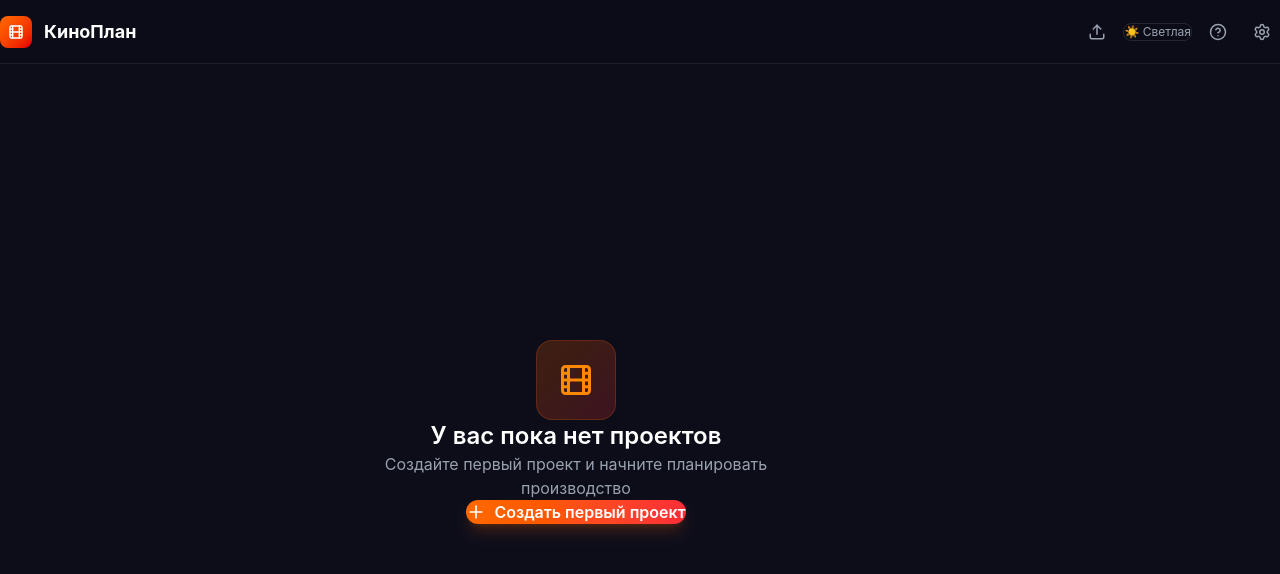
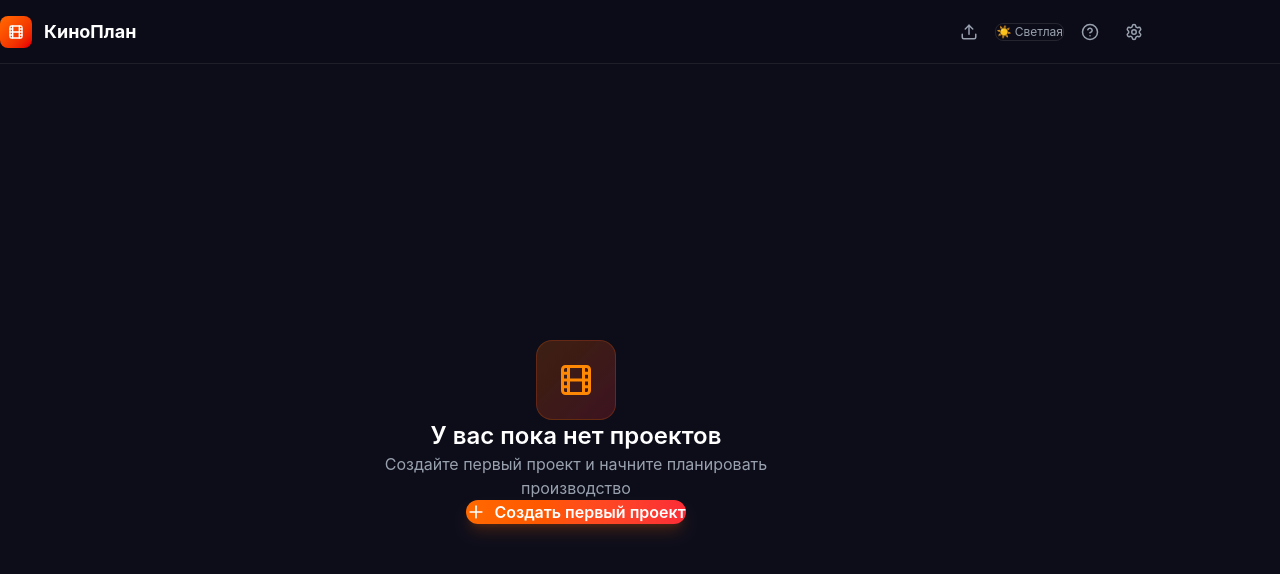
Before and after one commit to Pasha1979/kinoplan, a React (Vite) app: page / in a window 1280 px wide. Shown: the top 574 px of the page. Built offline with nearby package versions, Linux system fonts and the light colour scheme.

Commit message:
fix: bulletproof centered layout on HomePage - inner container + overflow-x-hidden

```diff
--- a/src/pages/Home/HomePage.tsx
+++ b/src/pages/Home/HomePage.tsx
@@ -276,11 +276,12 @@ export default function HomePage() {
   }
 
   return (
-    <div className={`h-screen flex flex-col ${theme === 'dark' ? 'bg-[#0d0d1a] text-white' : 'bg-gray-50 text-gray-900'}`}>
+    <div className={`h-screen flex flex-col overflow-x-hidden ${theme === 'dark' ? 'bg-[#0d0d1a] text-white' : 'bg-gray-50 text-gray-900'}`}>
       {/* Верхняя панель */}
-      <header className={`sticky top-0 z-30 flex items-center justify-between px-10 md:px-16 lg:px-24 h-16 border-b ${
+      <header className={`sticky top-0 z-30 h-16 border-b ${
         theme === 'dark' ? 'bg-[#0d0d1a]/80 border-white/8 backdrop-blur-md' : 'bg-white border-gray-200'
       }`}>
+        <div className="max-w-6xl mx-auto px-6 md:px-10 h-full flex items-center justify-between">
         <div className="flex items-center gap-3">
           <div className="w-8 h-8 rounded-lg bg-gradient-to-br from-orange-500 to-red-600 flex items-center justify-center">
             <Film size={16} className="text-white" />
@@ -335,10 +336,12 @@ export default function HomePage() {
             <Settings size={18} />
           </button>
         </div>
+        </div>
       </header>
 
       {/* Основной контент */}
-      <main className="flex-1 flex flex-col px-8 md:px-12 py-8 max-w-6xl mx-auto w-full">
+      <main className="flex-1 overflow-y-auto">
+        <div className="max-w-6xl mx-auto px-6 md:px-10 py-8 w-full flex flex-col min-h-full">
         {isLoading && projectList.length === 0 ? (
           <div className="flex-1 flex items-center justify-center">
             <span className={`text-sm ${theme === 'dark' ? 'text-gray-500' : 'text-gray-400'}`}>Загрузка...</span>
@@ -562,6 +565,7 @@ export default function HomePage() {
             )}
           </>
         )}
+        </div>
       </main>
 
       {/* Контекстное меню карточки */}
```
Also changed, not shown: _ai_workspace/🧠_SESSION_CONTEXT.md (+4 -2 lines).
